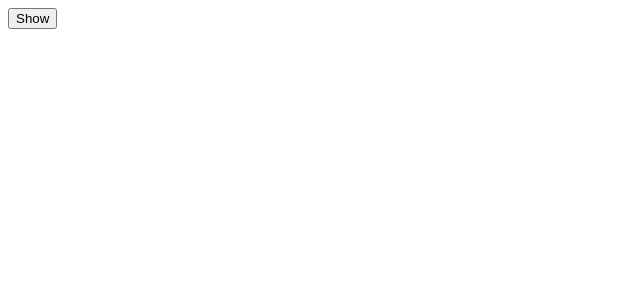
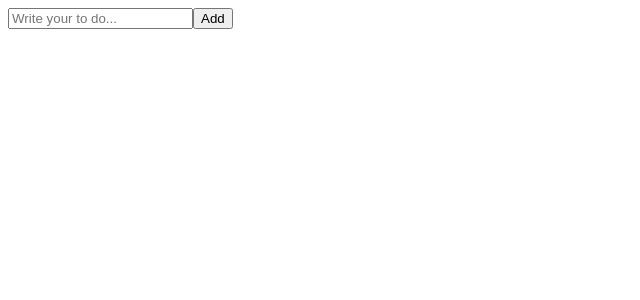
Before and after one commit to Na-David/Movie-Web, a React (Create React App) app: page / in a window 1280 px wide. Shown: the top 300 px of the page, without its empty margins (0-640 px from the left). Built offline with nearby package versions, Linux system fonts and the light colour scheme.

Commit message:
ToDo List -1

```diff
--- a/src/App.js
+++ b/src/App.js
@@ -1,25 +1,26 @@
-import Button from "./button";
-import styles from "./App.module.css";
 import { useEffect, useState } from "react";
 
-const Hello = () => {
-  useEffect(() => {
-    console.log("created");
-    return () => console.log("destroyed :(");
-  },[])
-  return <h1>hello</h1>
-}
 
-function App() {
+const App = () => {
 
-  const [showing, setShowing] = useState(false);
-  const onClick = () => setShowing(prev => !prev);
-
+  const [toDo, setToDo] = useState("");
+  const onChange = (e) => {
+    setToDo(e.target.value);
+  }
+  const onSubmit = (e) => {
+    e.preventDefault();
+    if (toDo === "") {
+      return;
+    }
+    setToDo("");
+  }
 
   return (
     <div>
-      {showing ? <Hello /> : null}
-      <button onClick={onClick}>{showing ? "Hide" : "Show"}</button>
+      <form>
+        <input onChange={onChange} value={toDo} type="text" placeholder="Write your to do..." />
+        <button onClick={onSubmit}>Add</button>
+      </form>
     </div>
   );
 }
```
